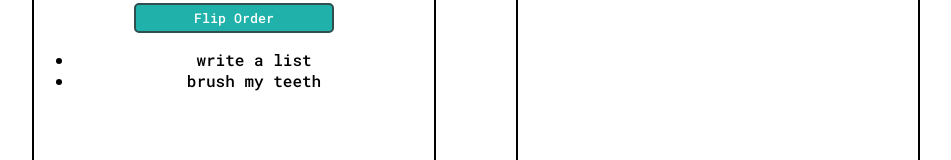
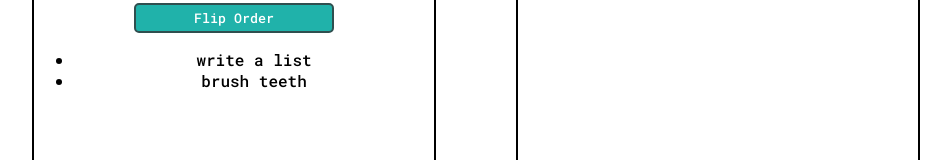
Before and after one commit to tom-ai/2-do, a React (Create React App) app: page / in a window 1280 px wide. Shown: the part 254-414 px from the top of the page, without its empty margins (164-1115 px from the left). Built offline with nearby package versions, Linux system fonts and the light colour scheme.

Commit message:
morning sweep

```diff
--- a/src/App.js
+++ b/src/App.js
@@ -7,7 +7,7 @@ import { useState } from "react";
 const form = document.querySelector("form");
 
 function App() {
-	const [todos, setTodos] = useState(["write a list", "brush my teeth"]);
+	const [todos, setTodos] = useState(["write a list", "brush teeth"]);
 
 	const flipOrder = () => {
 		setTodos((currentTodos) => {
@@ -25,7 +25,7 @@ function App() {
 		<div className="body">
 			<Header />
 			<div className="list-container">
-				<PendingList addTodo={addTodo} todos={todos} flipOrder={flipOrder} />
+				<PendingList todos={todos} flipOrder={flipOrder} />
 				<CompletedList />
 			</div>
 			<div className="input-container">
--- a/src/components/Pending-List.jsx
+++ b/src/components/Pending-List.jsx
@@ -1,6 +1,6 @@
 // import {addTodo} from "../App"
 
-const PendingList = ({ addTodo, todos, flipOrder }) => {
+const PendingList = ({ todos, flipOrder }) => {
 	return (
 		<div className="list-div">
 			<h2>2-Do's</h2>
```
